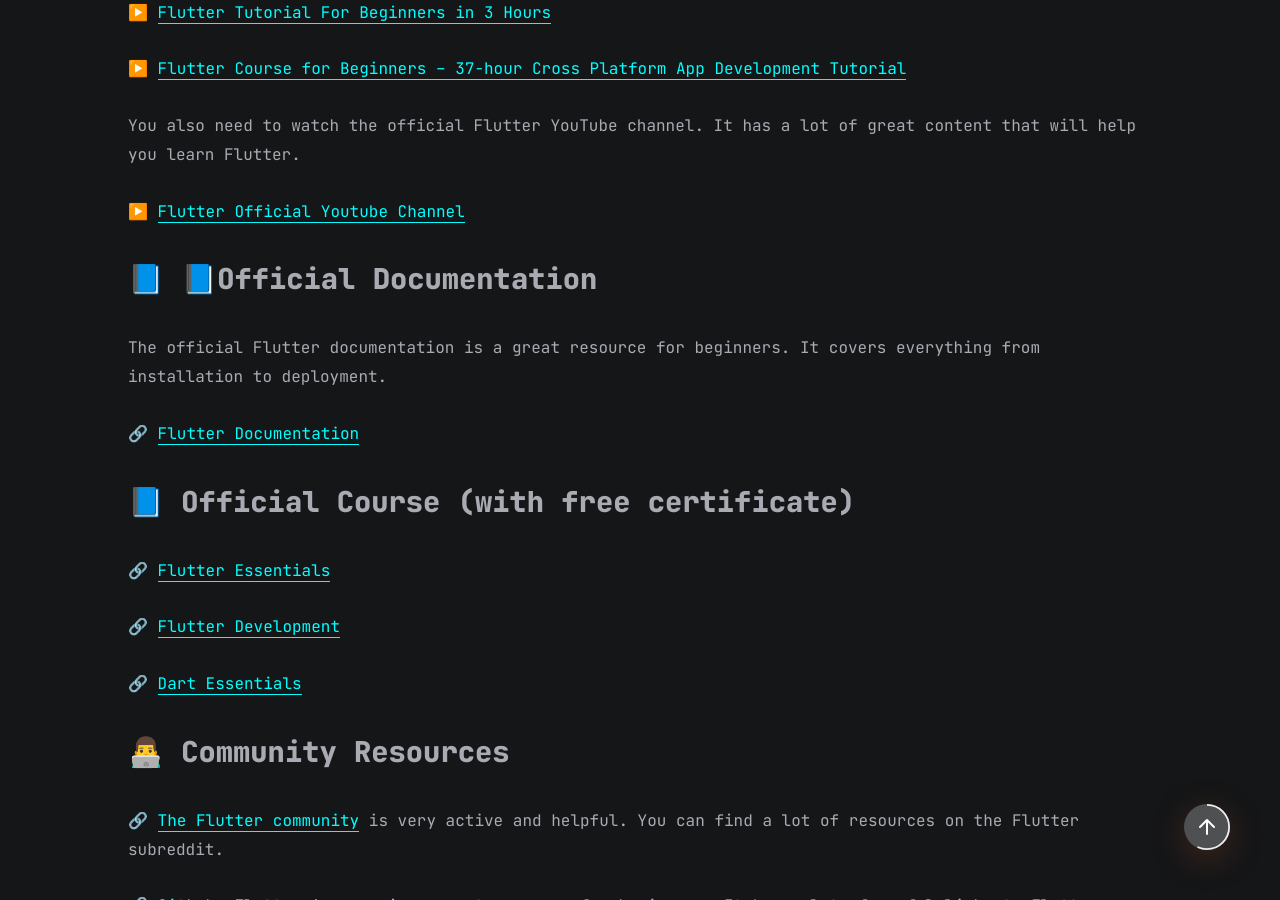
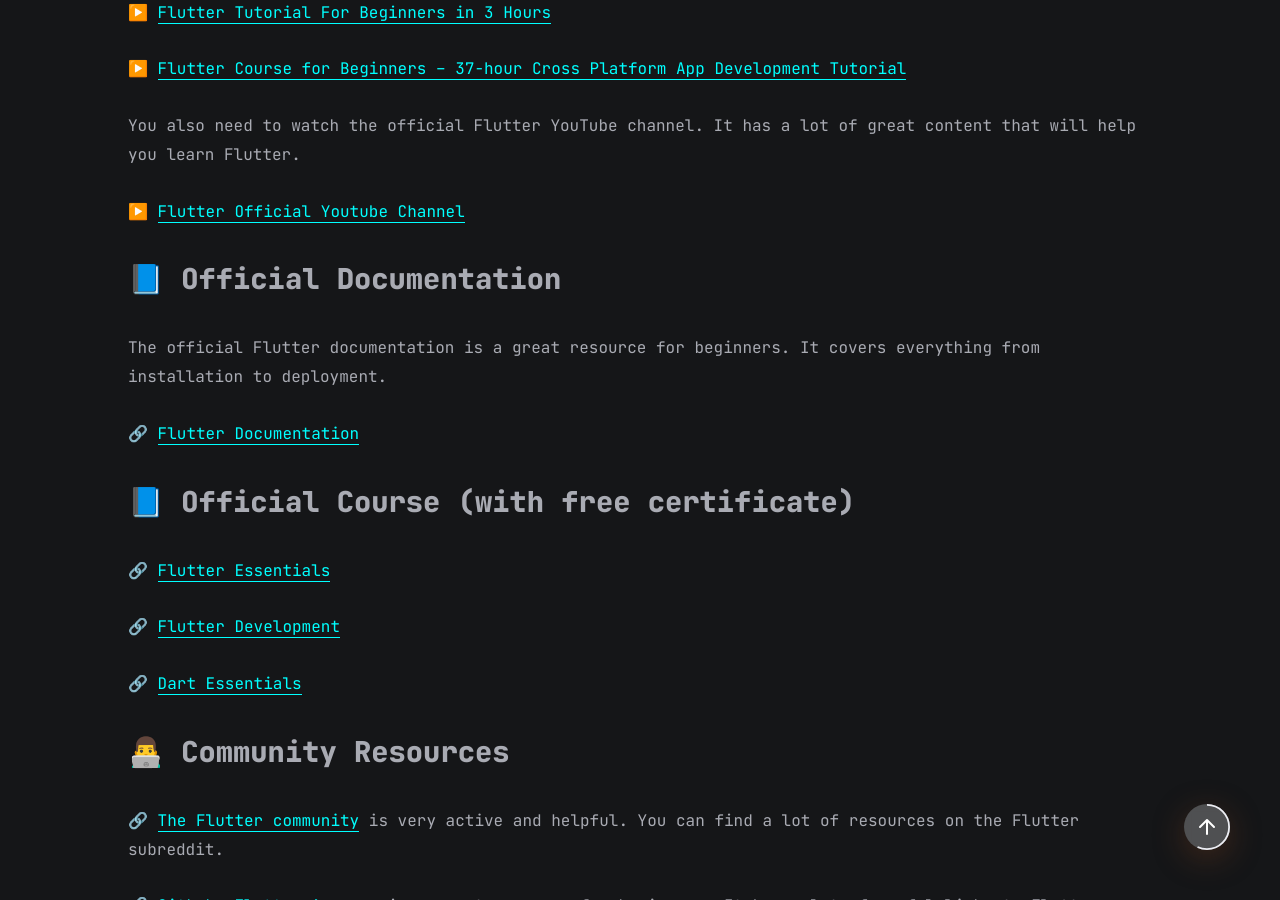
Before and after one commit to Ademking/ademking.github.io, a Jekyll site: the page built from all_collections/_posts/2023-01-13-flutter-for-beginners.md, in a window 1280 px wide and 900 px high, scrolled down 2098 px. Built offline with Jekyll 4.4.1, drawn with Linux system fonts in a browser that asks for light colours; comment, search, counter and statistics services are not loaded.

```diff
--- a/all_collections/_posts/2023-01-13-flutter-for-beginners.md
+++ b/all_collections/_posts/2023-01-13-flutter-for-beginners.md
@@ -50,7 +50,7 @@ You also need to watch the official Flutter YouTube channel. It has a lot of gre
 
 ▶️ [Flutter Official Youtube Channel](https://www.youtube.com/@flutterdev/playlists)
 
-## 📘 📘Official Documentation
+## 📘 Official Documentation
 
 The official Flutter documentation is a great resource for beginners. It covers everything from installation to deployment.
 
```
